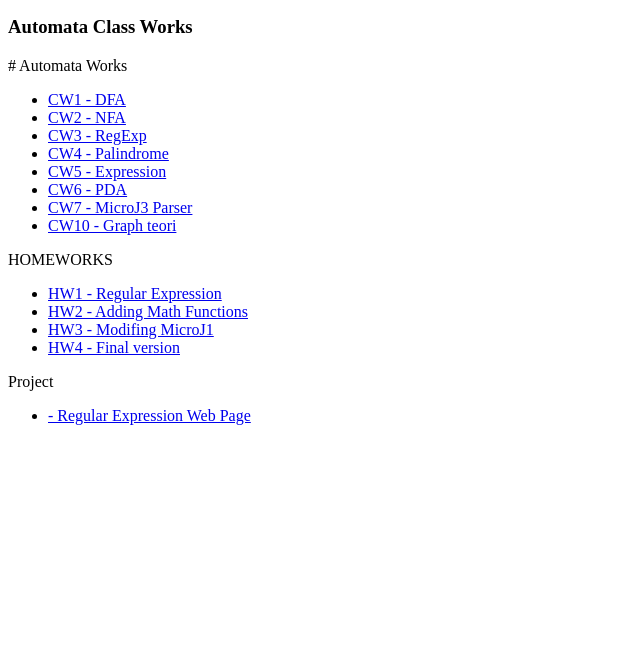
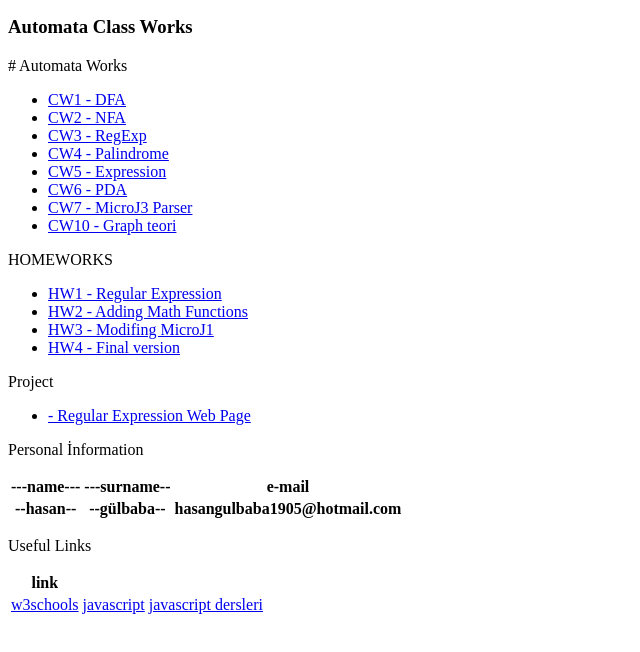
Before and after one commit to hasangulbaba/Auto, a plain HTML site: page index.html in a window 1280 px wide. Shown: the part 80-732 px from the top of the page, without its empty margins (0-640 px from the left). Drawn offline with Linux system fonts and the light colour scheme.

Commit message:
Update index.html

```diff
--- a/index.html
+++ b/index.html
@@ -44,5 +44,37 @@ Project
 <li><a href="https://hasangulbaba.github.io/AutoMath/asd"> - Regular Expression Web Page</a></li>
 </ul>
 
+</div>
+
+	<p>Personal İnformation</p>
+	<table>
+  <tr>
+
+    <th>---name---</th>
+    <th>---surname--</th>
+    <th>e-mail</th>
+  </tr>
+  <tr>
+
+    <th>--hasan--</th>
+    <th>--gülbaba--</th>
+    <th>hasangulbaba1905@hotmail.com</th>
+  </tr>
+</table>
+		<p>Useful Links</p>
+	</center>
+		    <table>
+  <tr>
+    <th>link</th>
+
+  </tr>
+  <tr>
+    <td><a href="https://www.w3schools.com/">w3schools</a></td>
+    <td><a href="https://javascript.info/">javascript</a></td>
+    <td><a href="http://javascript.sitesi.web.tr/">javascript dersleri</a></td>
+  </tr>
+</table>
+	</center>
+
 </body>
 </html>
```
